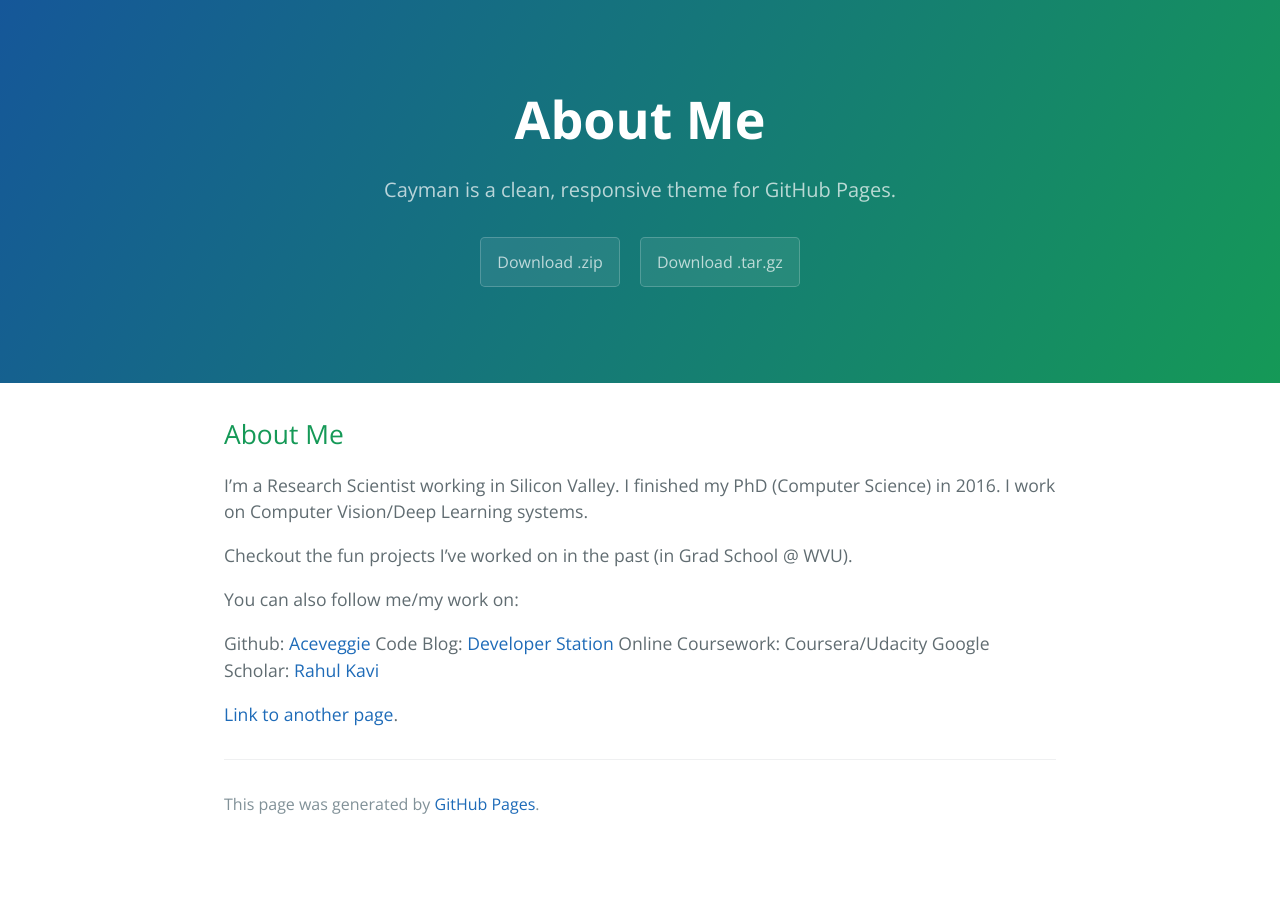
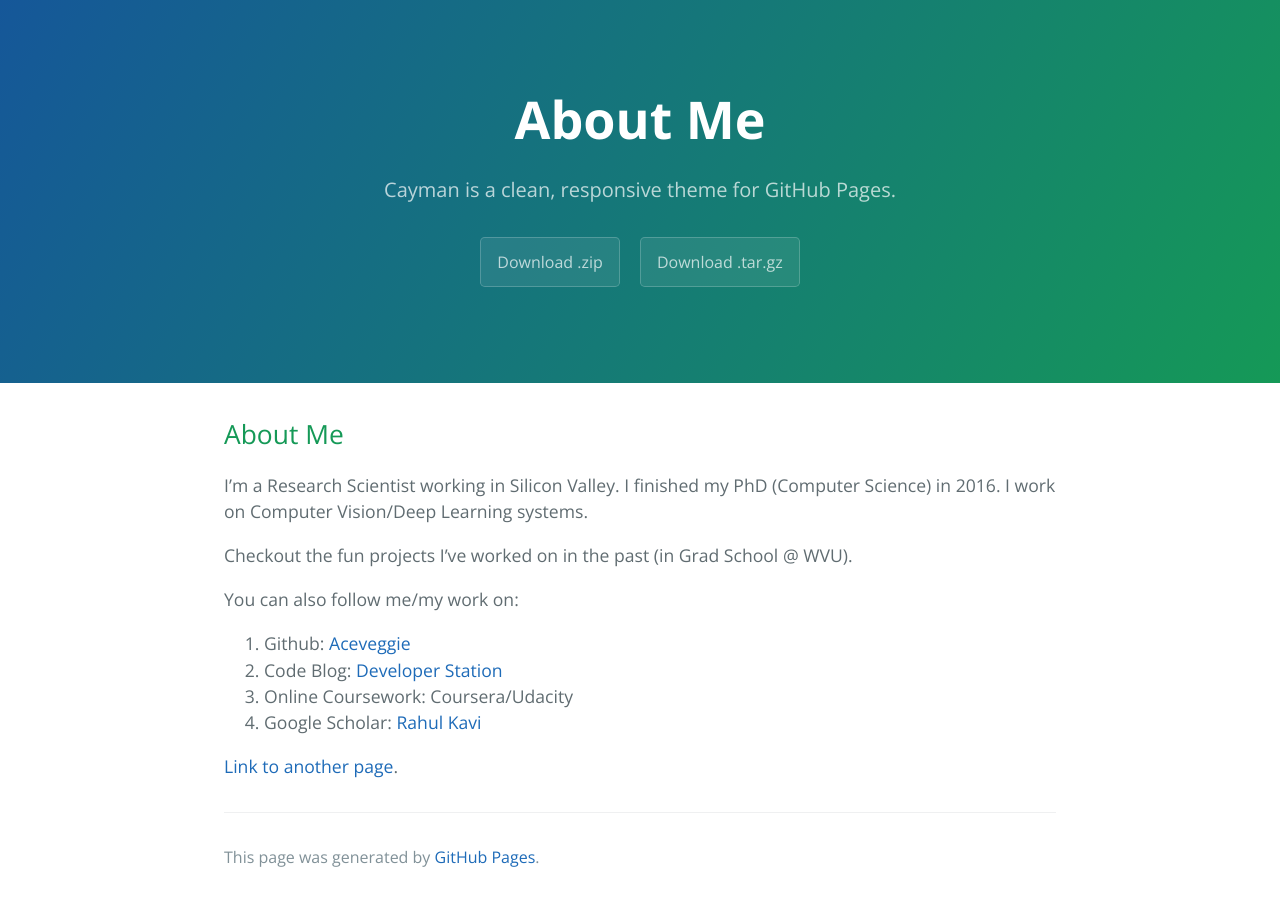
Before and after one commit to aceveggie/aceveggie.github.io, a Jekyll site: the page built from index.md, in a window 1280 px wide. Built offline with Jekyll 4.4.1, drawn with Linux system fonts in a browser that asks for light colours; our own code applies the rules of GitHub Pages for plain Markdown files; part of the change alters nothing that is shown.

```diff
--- a/index.md
+++ b/index.md
@@ -10,9 +10,9 @@ Checkout the fun projects I’ve worked on in the past (in Grad School @ WVU).
 
 You can also follow me/my work on:
 
-Github: [Aceveggie](www.github.com/aceveggie)
-Code Blog: [Developer Station](www.developerstation.org)
-Online Coursework: Coursera/Udacity
-Google Scholar: [Rahul Kavi](https://scholar.google.com/citations?user=k4viOigAAAAJ)
+1. Github: [Aceveggie](www.github.com/aceveggie)
+2. Code Blog: [Developer Station](www.developerstation.org)
+3. Online Coursework: Coursera/Udacity
+4. Google Scholar: [Rahul Kavi](https://scholar.google.com/citations?user=k4viOigAAAAJ)
 
 [Link to another page](./another-page.html).
```
